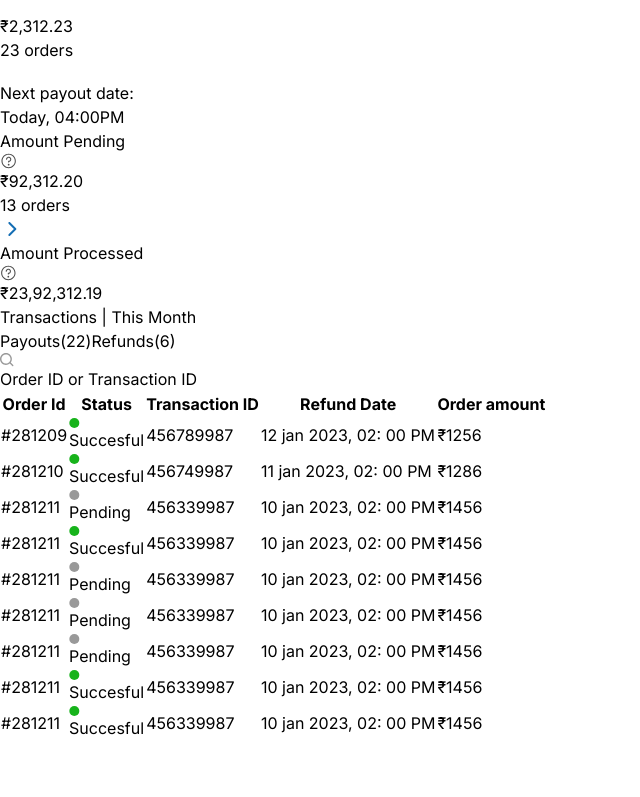
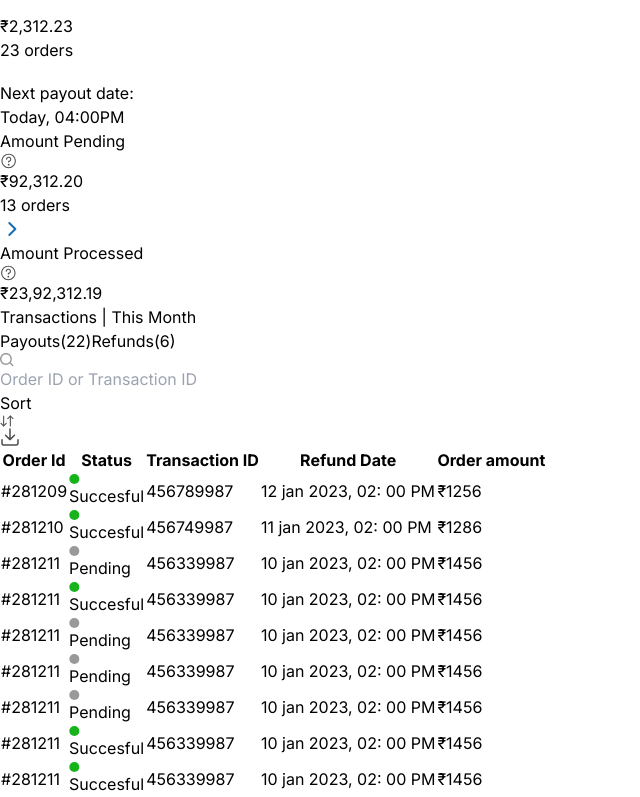
Before and after one commit to Abhinav-6/dukaan-payment-dashboard, a React (Vite) app: page / in a window 1280 px wide. Shown: the part 1997-2794 px from the top of the page, without its empty margins (0-640 px from the left). Before the commit the page ends 2738 px from the top, so only its background shows below. Built offline with nearby package versions, Linux system fonts and the light colour scheme.

Commit message:
Completed design

```diff
--- a/src/components/Main.tsx
+++ b/src/components/Main.tsx
@@ -4,16 +4,16 @@ import Table from "./ui/Table";
 
 export default function Main() {
   return (
-    <div className="ml-64 bg-[rgb(233,233,233)]">
+    <div className="ml-64 bg-[rgb(245,245,245)] pb-4">
       <Header />
       <Overview />
       <div className="pb-6 pt-8 px-8 flex flex-col gap-5">
         <h4 className="font-medium text-2xl text-[#1A181E] m-0 p-0">
           Transactions | This Month
         </h4>
-        <div className="flex items-center gap-2">
-          <button className="rounded-2xl px-2 py-1 bg-gray-300 opacity-80">Payouts(22)</button>
-          <button className="rounded-2xl px-2 py-1 bg-[#146EB4] text-white">Refunds(6)</button>
+        <div className="flex items-center gap-1">
+          <button className="rounded-2xl px-3 py-1 bg-gray-300 text-gray-700 font-normal text-base">Payouts(22)</button>
+          <button className="rounded-2xl px-3 py-1 bg-[#146EB4] text-white font-normal text-base">Refunds(6)</button>
         </div>
       </div>
       <Table/>
--- a/src/components/ui/Overview.tsx
+++ b/src/components/ui/Overview.tsx
@@ -98,7 +98,7 @@ function Overview() {
             </div>
           </>
         </Card>
-        <Card className="px-5 py-5 flex flex-col gap-4  w-[32%] min-w-80">
+        <Card className="px-5 py-5 flex flex-col gap-4  w-[32%] min-w-80 bg-white">
           <>
             <div className="flex justify-between items-center gap-3">
               <span>
@@ -164,7 +164,7 @@ function Overview() {
             </div>
           </>
         </Card>
-        <Card className="flex flex-col gap-4 p-5  w-[32%] min-w-80">
+        <Card className="flex flex-col gap-4 p-5  w-[32%] min-w-80 bg-white">
           <>
             <div className="flex justify-between items-center">
               <p>Amount Processed</p>
--- a/src/components/ui/Table.tsx
+++ b/src/components/ui/Table.tsx
@@ -22,37 +22,43 @@ export default function Table() {
       "Transaction Id": 456339987,
       "Refund date": "10 jan 2023, 02: 00 PM",
       "Order Amt": "₹1456",
-    },{
+    },
+    {
       "Order Id": "#281211",
       Status: true,
       "Transaction Id": 456339987,
       "Refund date": "10 jan 2023, 02: 00 PM",
       "Order Amt": "₹1456",
-    },{
+    },
+    {
       "Order Id": "#281211",
       Status: false,
       "Transaction Id": 456339987,
       "Refund date": "10 jan 2023, 02: 00 PM",
       "Order Amt": "₹1456",
-    },{
+    },
+    {
       "Order Id": "#281211",
       Status: false,
       "Transaction Id": 456339987,
       "Refund date": "10 jan 2023, 02: 00 PM",
       "Order Amt": "₹1456",
-    },{
+    },
+    {
       "Order Id": "#281211",
       Status: false,
       "Transaction Id": 456339987,
       "Refund date": "10 jan 2023, 02: 00 PM",
       "Order Amt": "₹1456",
-    },{
+    },
+    {
       "Order Id": "#281211",
       Status: true,
       "Transaction Id": 456339987,
       "Refund date": "10 jan 2023, 02: 00 PM",
       "Order Amt": "₹1456",
-    },{
+    },
+    {
       "Order Id": "#281211",
       Status: true,
       "Transaction Id": 456339987,
@@ -62,8 +68,9 @@ export default function Table() {
   ];
   return (
     <div className="px-8 w-full flex flex-col gap-4">
-      <div className="border border-gray-500 rounded flex gap-2 p-2 items-center w-64">
-        <span>
+      <div className="flex items-center justify-between ">
+        <div className="relative flex items-center gap-1 border border-gray-400 rounded w-auto px-2 focus-within:border-2 focus-within:border-gray-500">
+          <span className="pointer-events-none cursor-text">
             <svg
               width="14"
               height="14"
@@ -84,11 +91,67 @@ export default function Table() {
               </defs>
             </svg>
           </span>
-        <span className="font-normal text-sm text-gray-400">
-          Order ID or Transaction ID
+          <input
+            type="text"
+            className="w-full bg-inherit focus:outline-none  py-2 block"
+            placeholder="Order ID or Transaction ID"
+          />
+        </div>
+        <div className="flex items-center gap-2">
+          <div className="flex items-center gap-2 border border-gray-300 rounded px-4 py-2 hover:shadow hover:bg-gray-200 cursor-pointer transition-all">
+            <p>Sort</p>
+            <span>
+              <svg
+                width="14"
+                height="12"
+                viewBox="0 0 14 12"
+                fill="none"
+                xmlns="http://www.w3.org/2000/svg"
+              >
+                <path
+                  fill-rule="evenodd"
+                  clip-rule="evenodd"
+                  d="M0.624959 7.93424C0.833239 7.72596 1.17093 7.72596 1.37921 7.93424L3.64295 10.198L5.90669 7.93424C6.11497 7.72596 6.45266 7.72596 6.66094 7.93424C6.86922 8.14252 6.86922 8.48021 6.66094 8.68849L4.02007 11.3294C3.81179 11.5376 3.47411 11.5376 3.26583 11.3294L0.624959 8.68849C0.41668 8.48021 0.41668 8.14252 0.624959 7.93424Z"
+                  fill="#4D4D4D"
+                />
+                <path
+                  fill-rule="evenodd"
+                  clip-rule="evenodd"
+                  d="M3.6429 0.515641C3.93746 0.515641 4.17624 0.754422 4.17624 1.04897L4.17624 10.9522C4.17624 11.2468 3.93746 11.4856 3.6429 11.4856C3.34835 11.4856 3.10957 11.2468 3.10957 10.9522L3.10957 1.04897C3.10957 0.754422 3.34835 0.515641 3.6429 0.515641Z"
+                  fill="#4D4D4D"
+                />
+                <path
+                  fill-rule="evenodd"
+                  clip-rule="evenodd"
+                  d="M13.3792 4.06695C13.1709 4.27523 12.8332 4.27523 12.6249 4.06695L10.3612 1.8032L8.09745 4.06695C7.88917 4.27523 7.55149 4.27523 7.34321 4.06695C7.13493 3.85867 7.13493 3.52098 7.34321 3.3127L9.98408 0.671834C10.1924 0.463555 10.53 0.463555 10.7383 0.671835L13.3792 3.3127C13.5875 3.52098 13.5875 3.85867 13.3792 4.06695Z"
+                  fill="#4D4D4D"
+                />
+                <path
+                  fill-rule="evenodd"
+                  clip-rule="evenodd"
+                  d="M10.3612 11.4855C10.0667 11.4855 9.82791 11.2468 9.82791 10.9522L9.82791 1.04896C9.82791 0.75441 10.0667 0.51563 10.3612 0.51563C10.6558 0.51563 10.8946 0.75441 10.8946 1.04896L10.8946 10.9522C10.8946 11.2468 10.6558 11.4855 10.3612 11.4855Z"
+                  fill="#4D4D4D"
+                />
+              </svg>
             </span>
           </div>
-      <table className="w-full table-fixed border-collapse px-2 text-sm text-left overflow-x-auto">
+          <div className="border border-gray-300 rounded px-4 py-2 hover:shadow hover:bg-gray-200 cursor-pointer transition-all">
+            <svg
+              width="20"
+              height="20"
+              viewBox="0 0 20 20"
+              fill="none"
+              xmlns="http://www.w3.org/2000/svg"
+            >
+              <path
+                d="M17.9993 11.9414C18.371 11.9414 18.6811 12.2102 18.7435 12.5968L18.75 12.7L18.7495 16.2321C18.7495 17.5585 17.7164 18.655 16.3813 18.7448L16.2153 18.75L3.77794 18.7499C2.44615 18.7499 1.34529 17.7208 1.25525 16.391L1.25 16.2258V12.6863C1.25 12.2749 1.58596 11.9414 2.00027 11.9414C2.37194 11.9414 2.68197 12.2102 2.74442 12.5968L2.75092 12.7L2.75044 16.2321C2.75044 16.7555 3.14596 17.2013 3.65248 17.2534L3.76695 17.2599L16.2217 17.2602C16.7449 17.2602 17.1902 16.8642 17.2423 16.3577L17.2489 16.2429L17.2492 12.6863C17.2492 12.2749 17.585 11.9414 17.9993 11.9414ZM10.0121 1.25C10.3715 1.25038 10.6815 1.51921 10.744 1.90576L10.7505 2.00892L10.7512 10.8297L13.9124 7.67494C14.1433 7.44469 14.4923 7.39342 14.7961 7.54761L14.9083 7.61495L14.9846 7.68297C15.2334 7.92976 15.2646 8.33058 15.0409 8.65049L14.9652 8.73721L10.5142 13.1745L10.4327 13.2409L10.3271 13.3035L10.2368 13.3399L10.155 13.3617L10.0754 13.374L10.0133 13.3765L9.89007 13.3697L9.78548 13.3471L9.70291 13.3166L9.6007 13.2643L9.54241 13.2224L9.4569 13.1479L5.02399 8.726C4.73169 8.43447 4.73275 7.96287 5.02636 7.67264C5.28648 7.41551 5.69029 7.38633 6.01149 7.60986L6.09848 7.68534L9.25064 10.8296L9.24964 1.9952C9.24964 1.61868 9.53272 1.30251 9.90546 1.25619L10.0121 1.25Z"
+                fill="#4D4D4D"
+              />
+            </svg>
+          </div>
+        </div>
+      </div>
+      <table className=" table-fixed border-collapse px-2 text-sm text-left overflow-x-auto">
         <thead>
           <tr>
             <th scope="col" className="px-6 py-4 font-medium">
--- a/src/components/ui/TableRows.tsx
+++ b/src/components/ui/TableRows.tsx
@@ -10,7 +10,7 @@ function TableRows({
   };
 }) {
   return (
-    <tr className="">
+    <tr className="cursor-pointer hover:bg-gray-300 hover:shadow rounded-lg transition duration-300">
       <td className="px-6 py-4">{data["Order Id"]}</td>
       <td className={`text-md font-medium flex items-center gap-1 px-6 py-4`}>
         {data.Status ? (
```
Lines whose indentation alone changed are shown as unchanged.
